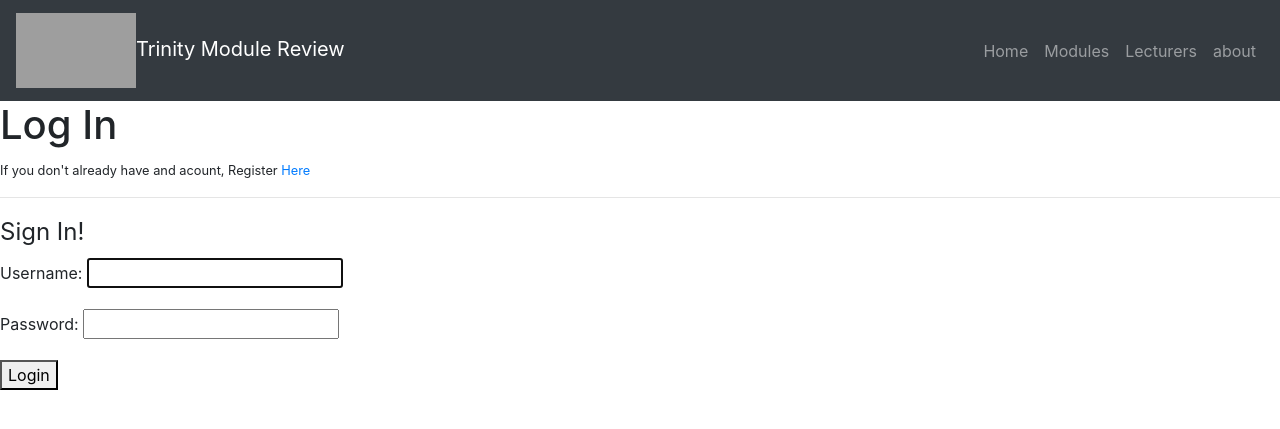
After one commit to SeanFitzpatrick0/EBII1819--Trinity_Module_Review, a Django app: page /users/login/ in a window 1280 px wide. The commit adds this page. Shown: the top 429 px of the page. Run offline with Django 3.2, Linux system fonts and the light colour scheme; some libraries are stand-ins or nearby versions; grey boxes are pictures that could not be loaded.

Commit message:
Adding Login & Logout pages

```diff
--- a/Rate_Trinity/Rate_Trinity/settings.py
+++ b/Rate_Trinity/Rate_Trinity/settings.py
@@ -129,3 +129,4 @@ USE_TZ = True
 # https://docs.djangoproject.com/en/2.0/howto/static-files/
 
 STATIC_URL = '/static/'
+LOGIN_REDIRECT_URL = 'homepage'
--- /dev/null
+++ b/Rate_Trinity/users/templates/users/login.html
@@ -0,0 +1,16 @@
+{% extends "home/header.html" %}
+{% block content %}
+    <h1>Log In</h1>
+
+    <small>If you don't already have and acount, Register <a href="{% url 'register_page' %}">Here</a></small>
+    <hr/>
+
+    <form method="POST">
+        {% csrf_token %}
+        <fieldset>
+            <legend>Sign In!</legend>
+            {{ form.as_p }}
+            <button type="submit">Login</button>
+        </fieldset>
+    </form>
+{% endblock %}
--- a/Rate_Trinity/users/templates/users/register.html
+++ b/Rate_Trinity/users/templates/users/register.html
@@ -1,8 +1,7 @@
 {% extends "home/header.html" %}
 {% block content %}
     <h1>Register</h1>
-    <!--TODO link this to sign in page when made            V-->
-    <small>If you already have and acount, sign in <a href="#">Here</a></small>
+    <small>If you already have and acount, sign in <a href="{% url 'login_page' %}">Here</a></small>
     <hr/>
     <!--
         CSRF Token: (Cross Site Request Forgery) Protects form against certain attacks.
--- a/Rate_Trinity/users/urls.py
+++ b/Rate_Trinity/users/urls.py
@@ -1,6 +1,9 @@
 from django.conf.urls import url
+from django.contrib.auth import views as auth_views
 from . import views
 
 urlpatterns = [
-    url('register/', views.register, name='register_page')
+    url('register/', views.register, name='register_page'),
+    url('login/', auth_views.LoginView.as_view(template_name='users/login.html'), name='login_page'),
+    url('logout/', auth_views.LogoutView.as_view(template_name='users/logout.html'), name='logout_page')
 ]
--- a/Rate_Trinity/users/views.py
+++ b/Rate_Trinity/users/views.py
@@ -8,8 +8,8 @@ def register(request):
         if form.is_valid():
             form.save()
             userName = form.cleaned_data.get('username')
-            messages.success(request, f'Account succesfully created for { userName }.')
-            return redirect('homepage')
+            messages.success(request, f'Account succesfully created for { userName }. Please Login')
+            return redirect('login_page')
         else:
             error_message = ''
             feilds_errors = [ (field.label, field.errors) for field in form]
```
Also changed, not shown: Rate_Trinity/users/templates/users/logout.html (added, +9 -0 lines), Rate_Trinity/db.sqlite3.
